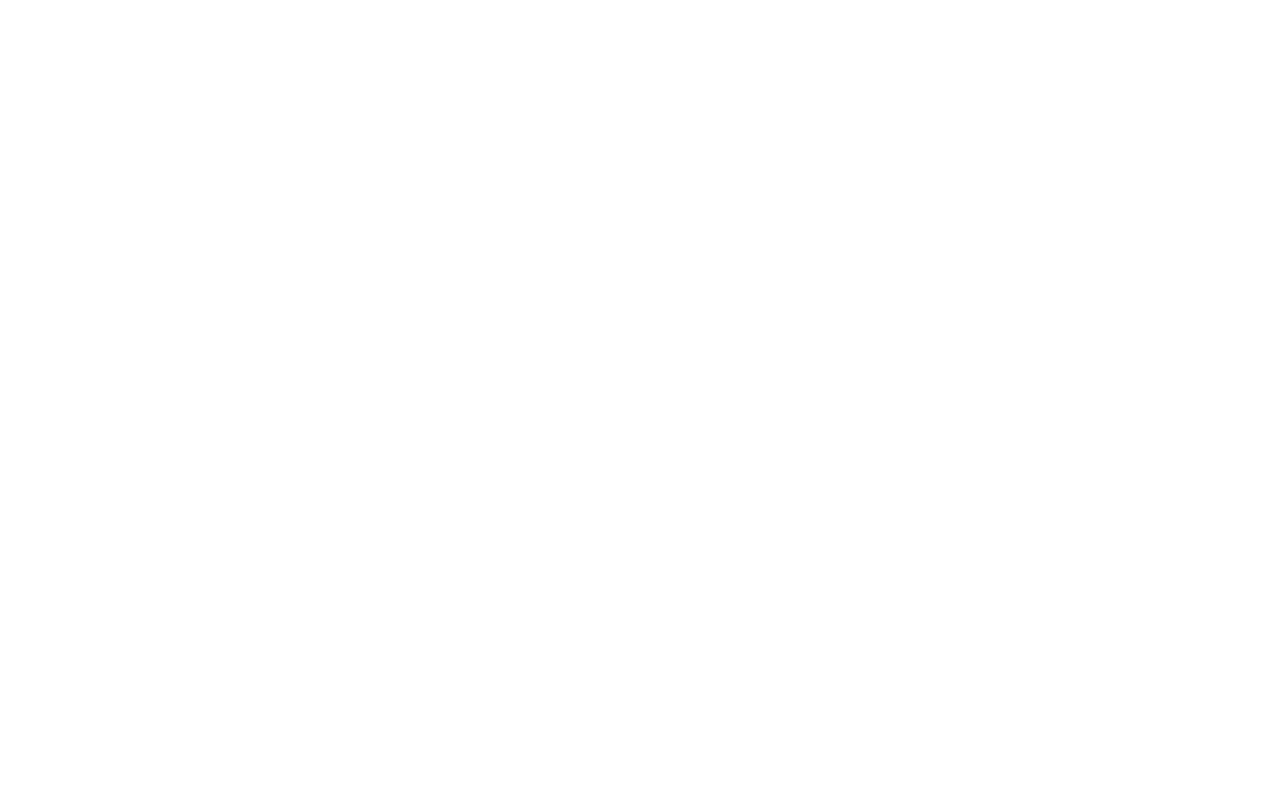
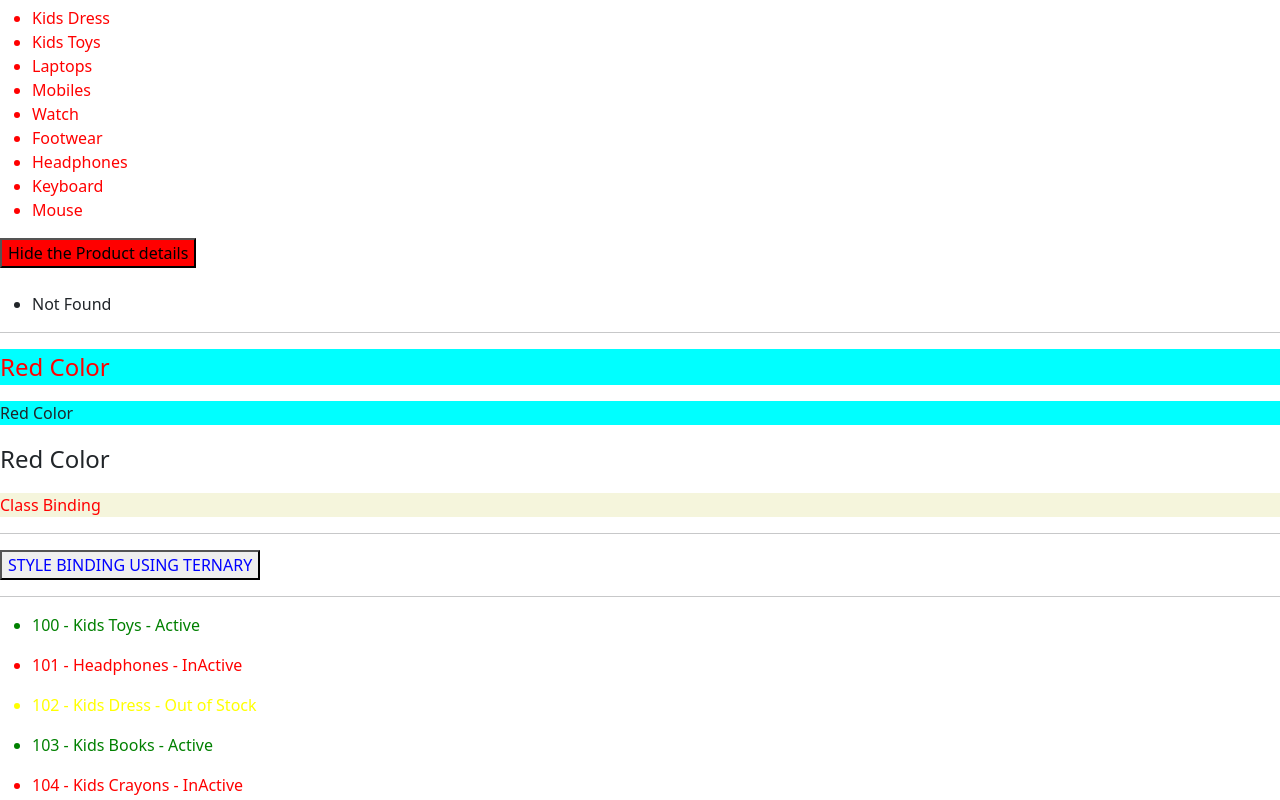
Before and after one commit to PallaviKatari/Amazon_Angular, an Angular app: page / in a window 1280 px wide. Shown: the part 720-1520 px from the top of the page. Before the commit the page ends 800 px from the top, so only its background shows below. Built offline with nearby package versions, Linux system fonts and the light colour scheme.

Commit message:
commit_14/9/22

```diff
--- a/src/app/home/home.component.css
+++ b/src/app/home/home.component.css
@@ -1,3 +1,18 @@
 img {
     height: 500px;
   }
+
+  .stylebinding1{
+    color:red;
+    background-color: beige;
+  }
+  /*Class for retrieving details from ProductDetails using *ngFor and *ngSwitchCase*/
+  .red{
+    color:red;
+  }
+  .green{
+    color:green;
+  }
+  .yellow{
+    color:yellow;
+  }
--- a/src/app/home/home.component.html
+++ b/src/app/home/home.component.html
@@ -16,21 +16,21 @@
         <img src="https://3.bp.blogspot.com/-0KmwLussiFQ/Urglf2WVqWI/AAAAAAAAAXY/9G4MNAST2tw/s1600/laptops.jpeg" class="d-block w-100" alt="CSS">
         <div class="carousel-caption d-none d-md-block">
           <h5>DELL</h5>
-          <p>LAPTOPS</p>
+          <p [ngStyle]="{color:mycolor}">LAPTOPS</p>
         </div>
       </div>
       <div class="carousel-item" data-bs-interval="2000">
         <img src="https://i.pinimg.com/originals/d2/3d/e1/d23de1ec140496144f4aa2b4a90c3030.jpg" class="d-block w-100" alt="JS">
         <div class="carousel-caption d-none d-md-block">
           <h5>KIDS</h5>
-          <p>TOYS</p>
+          <p [ngStyle]="{color:mycolor}">TOYS</p>
         </div>
       </div>
       <div class="carousel-item">
         <img src="https://fthmb.tqn.com/--g_FXSTs_FEdjuG27FYKhR2-r4=/2000x1500/filters:fill(auto,1)/appliancesalexeydudoladovGettyImages-171589331-57b37c3c5f9b58b5c2cb819c.jpg" class="d-block w-100" alt="JQ">
         <div class="carousel-caption d-none d-md-block">
           <h5>HOME APPLIANCES</h5>
-          <p>WASHING MACHINE,REFRIGERATOR,DISH WASHER</p>
+          <p [ngStyle]="{color:mycolor}">WASHING MACHINE,REFRIGERATOR,DISH WASHER</p>
         </div>
       </div>
     </div>
@@ -45,3 +45,64 @@
   </div>
   <br>
   <br>
+  Enter the Color for Carousel Contents:  <input [(ngModel)]="mycolor" type="text" style="border-radius:10px;">
+  <br>
+  <br>
+  <!--*ngFor to retrieve the contents from products-->
+  <!--*ngIf in the <ul> for toggle effct - hide/show the contents-->
+  <ul *ngIf="isVisible">
+    <li *ngFor="let product of Products" [ngStyle]="{color:mycolor}">
+        {{product.productname}}
+    </li>
+  </ul>
+  <!--Event to hide product details-->
+  <button (click)="hide_products()" [style.background-color]="mycolor">Hide the Product details</button>
+  <!--*ngSwitch for Product-->
+  <!--Property Binding-->
+  <br>
+  <br>
+  <ul [ngSwitch]="product">
+    <li *ngSwitchCase="'Dress'">Dress</li>
+    <li *ngSwitchCase="'Footwear'">Footwear</li>
+    <li *ngSwitchCase="'Headphones'">Headphones</li>
+    <li *ngSwitchCase="'Laptop'">Laptop</li>
+    <li *ngSwitchDefault>Not Found</li>
+  </ul>
+  <hr>
+  <!--STYLE BINDING-->
+<p [style.color]="'red'" [style.font-size.px]="'24'" [style.background-color]="'aqua'">Red Color</p>
+<p [style.background-color]="'aqua'">Red Color</p>
+<p [style.font-size.px]="'24'">Red Color</p>
+<p class="stylebinding1">Class Binding</p>
+<hr>
+<!--TERNARY OPERATOR FOR STYLE BINDING-->
+<button [style.color]="errorcolor=='red1'?'red':'blue'">STYLE BINDING USING TERNARY </button>
+<hr>
+<!--Access the ProductDetails *ngFor and *ngSwitchCase-->
+<!--red,green,yellow classes are created in the component.css-->
+<ul *ngFor="let pdetails of ProductDetails" [ngSwitch]="pdetails.color">
+  <li *ngSwitchCase="'green'" class="green">
+    {{pdetails.pid}} - {{pdetails.pname}} - {{pdetails.status}}
+  </li>
+  <li *ngSwitchCase="'red'" class="red">
+    {{pdetails.pid}} - {{pdetails.pname}} - {{pdetails.status}}
+  </li>
+  <li *ngSwitchDefault class="yellow">
+    {{pdetails.pid}} - {{pdetails.pname}} - {{pdetails.status}}
+  </li>
+</ul>
+<hr>
+<!--Bootstrap contextual classes(eg text-success)-->
+<ul *ngFor="let pdetails of ProductDetails" [ngSwitch]="pdetails.status">
+  <li *ngSwitchCase="'Active'" class="text-success">
+    {{pdetails.pid}} - {{pdetails.pname}} - {{pdetails.status}}
+  </li>
+  <li *ngSwitchCase="'InActive'" class="text-danger">
+    {{pdetails.pid}} - {{pdetails.pname}} - {{pdetails.status}}
+  </li>
+  <li *ngSwitchDefault class="text-warning">
+    {{pdetails.pid}} - {{pdetails.pname}} - {{pdetails.status}}
+  </li>
+</ul>
+<hr>
+<p [style.color]="getColor()">Hello</p>
--- a/src/app/home/home.component.ts
+++ b/src/app/home/home.component.ts
@@ -1,3 +1,4 @@
+import { getLocaleDateFormat } from '@angular/common';
 import { Component, OnInit } from '@angular/core';
 
 @Component({
@@ -10,8 +11,106 @@
   constructor() { }
    //TWO-WAY BINDING
    name="John"
+  //theme for Navbar
+  mycolor='red';
+   //Array - *ngFor
+   //key:value
+   Products:any[]=[
+    {
+      "productname":"Kids Dress"
+    },
+    {
+      "productname":"Kids Toys"
+    },
+    {
+      "productname":"Laptops"
+    },
+    {
+      "productname":"Mobiles"
+    },
+    {
+      "productname":"Watch"
+    },
+    {
+      "productname":"Footwear"
+    },
+    {
+      "productname":"Headphones"
+    },
+    {
+      "productname":"Keyboard"
+    },
+    {
+      "productname":"Mouse"
+    }
 
+   ]
+   //Event to hide Products
+   isVisible:boolean=true;
+   hide_products()
+   {
+    this.isVisible=!this.isVisible;
+   }
+   //*ngSwitch
+   product = 'Laptop1'
+
+   //property errorcolor for style binding using ternary operator
+   errorcolor:string='red'
+
+   //Array for style binding with ternary operator with ngSwitch
+
+   ProductDetails=[
+    {
+      "pid":"100",
+      "pname":"Kids Toys",
+      "status":"Active",
+      "color":"green"
+    },
+    {
+      "pid":"101",
+      "pname":"Headphones",
+      "status":"InActive",
+      "color":"red"
+    },
+    {
+      "pid":"102",
+      "pname":"Kids Dress",
+      "status":"Out of Stock",
+      "color":"yellow"
+    },
+    {
+      "pid":"103",
+      "pname":"Kids Books",
+      "status":"Active",
+      "color":"green"
+    },
+    {
+      "pid":"104",
+      "pname":"Kids Crayons",
+      "status":"InActive",
+      "color":"red"
+    },
+    {
+      "pid":"105",
+      "pname":"Footwear",
+      "status":"Active",
+      "color":"green"
+    },
+    {
+      "pid":"106",
+      "pname":"Laptop",
+      "status":"Out of Stock",
+      "color":"yellow"
+    }
+   ]
+
+      //Style Binding using a function
+      getColor()
+      {
+        return 'blue';
+      }
   ngOnInit(): void {
   }
 
+
 }
--- a/src/index.html
+++ b/src/index.html
@@ -2,10 +2,10 @@
 <html lang="en">
 <head>
   <meta charset="utf-8">
-  <title>E-COMMERCE APPLICATION</title>
+  <title>amazon</title>
   <base href="/">
   <meta name="viewport" content="width=device-width, initial-scale=1">
-  <link rel="icon" type="image/x-icon" href="favicon.ico">
+  <link rel="icon" type="image/x-icon" href="https://th.bing.com/th/id/OIP.KaG4h40w-xzDbmQKfzj8twHaHa?pid=ImgDet&rs=1">
   <link href="https://cdn.jsdelivr.net/npm/bootstrap@5.0.2/dist/css/bootstrap.min.css" rel="stylesheet" integrity="sha384-EVSTQN3/azprG1Anm3QDgpJLIm9Nao0Yz1ztcQTwFspd3yD65VohhpuuCOmLASjC" crossorigin="anonymous">
 </head>
 <body>
```
Also changed, not shown: src/Theory/AngularConcepts.txt.
